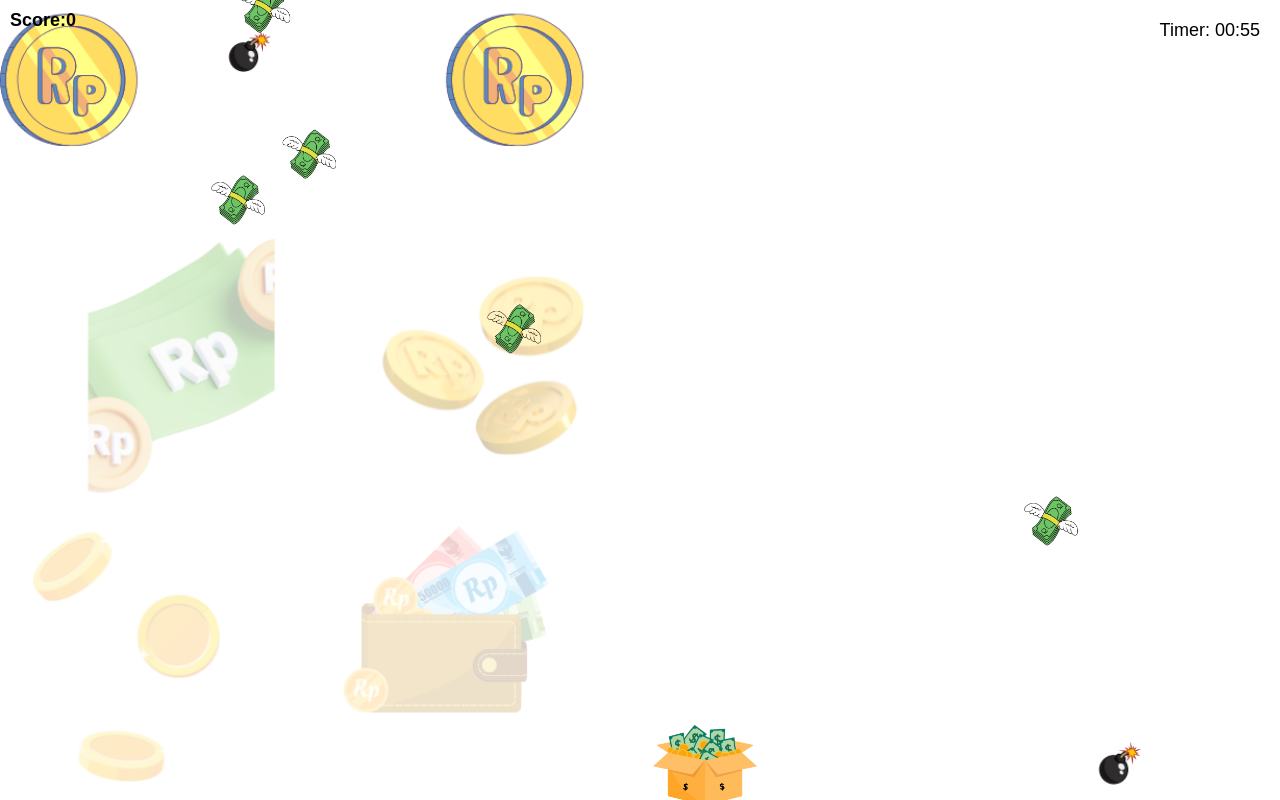
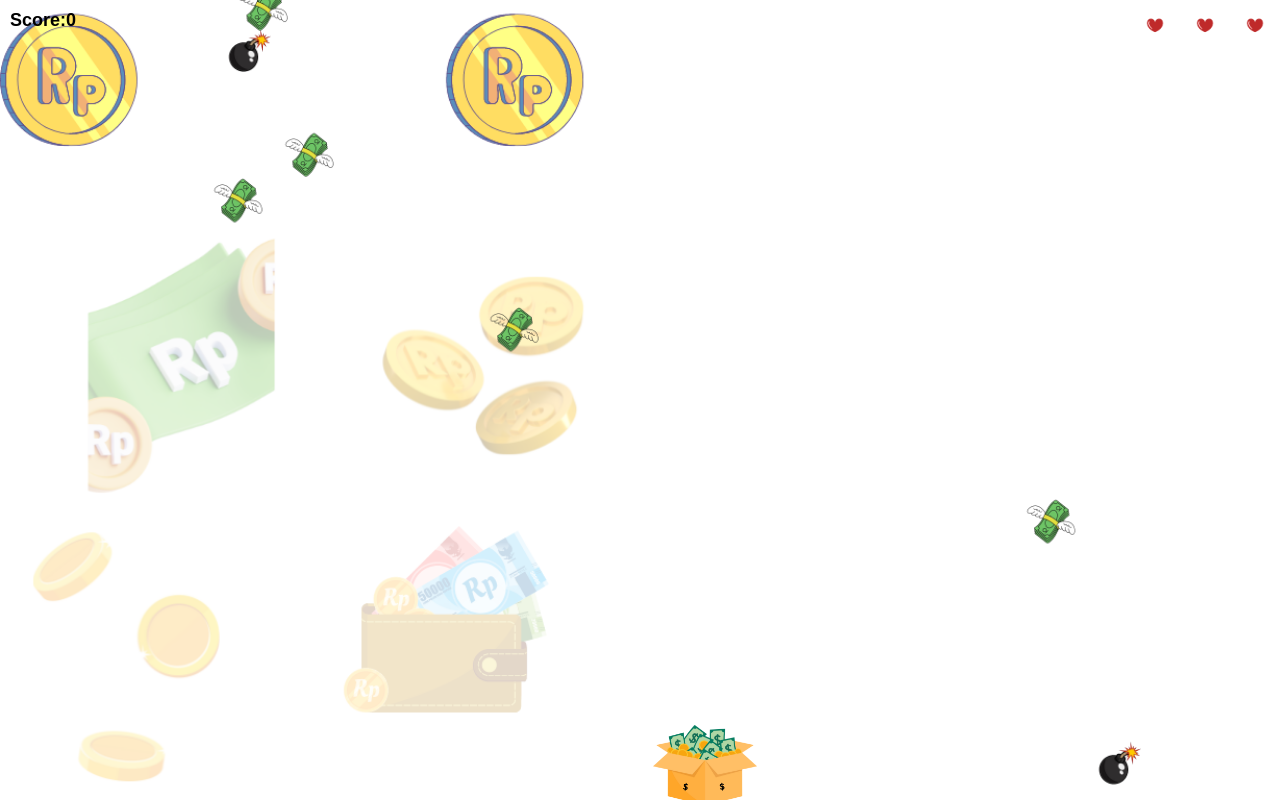
Before and after one commit to bryanjo28/SpaceInvader, a plain HTML site: page index.html in a window 1280 px wide. Drawn offline with Linux system fonts and the light colour scheme.

Commit message:
updated live

```diff
--- a/index.html
+++ b/index.html
@@ -17,12 +17,12 @@
 
     <p style="position: fixed; z-index: 10; color: black; left: 10px; top: 10px; margin: 0;
 			font-family: sans-serif; font-size: 18px; font-weight: bold; "><span>Score:</span><span id="score">0</span></p>
-    <p
-        style="position: fixed; z-index: 10; color: black; top: 20px; right: 20px; margin: 0; font-family: sans-serif; font-size: 18px; ">
-        <span>Timer:</span> <span id="timer"></span>
-    </p>
 
-
+    <div id="lives"  style="position: fixed; z-index: 10; color: black; top: 0px; right: 0px; ">
+        <span id="life1"></span>
+        <span id="life2"></span>
+        <span id="life3"></span>
+    </div>
     <canvas id="gameCanvas"></canvas>
     <script src="script.js"></script>
 
--- a/script.js
+++ b/script.js
@@ -5,6 +5,7 @@ const canvas = document.getElementById('gameCanvas');
 const ctx = canvas.getContext('2d');
 const scoreEl = document.querySelector("#score");
 const time = document.querySelector("#timer");
+const livesContainer = document.querySelector("#lives");
 const gameOverDialog = document.querySelector("#gameOverDialog");
 
 
@@ -24,13 +25,14 @@ const player = {
 const circles = [];
 const circleRadius = 15;
 const maxCircleSpeed = 5;
+const blueCircleSpawnRate = 0.4;
+const maxLives = 3; // Maximum number of lives
 
-const blueCircleSpawnRate = 0.3; // Adjust this value for desired spawn rate
 // Load the image for the red circle
 const image = new Image();
 image.src = 'money.png';
 
-//load bomb image
+// Load bomb image
 const image2 = new Image()
 image2.src = 'bomb.png'
 
@@ -38,7 +40,11 @@ image2.src = 'bomb.png'
 const playerImage = new Image();
 playerImage.src = 'box.png';
 
-//sound
+// Load heart image
+const heartImage = new Image();
+heartImage.src = 'heart.png';
+
+// Sound
 const coinSound = new Audio("/audio/coinsoundmin.mp3");
 const bombSound = new Audio("/audio/explode.wav");
 const gameOverSound = new Audio("/audio/gameover.mp3");
@@ -117,9 +123,6 @@ function handleTouchEnd(event) {
     touchStartX = null;
 }
 
-
-
-
 // Generate a random circle
 function generateCircle() {
     const isBlue = Math.random() < blueCircleSpawnRate;
@@ -134,13 +137,11 @@ function generateCircle() {
     };
     if (isBlue) {
         circle.image = image2;
-    } else{
-
+    } else {
         circle.image = image;
     }
     circles.push(circle);
 }
-
 
 // Update circles position and check for collision with the player or the bottom of canvas
 function updateCircles(deltaTime) {
@@ -155,25 +156,34 @@ function updateCircles(deltaTime) {
             circle.y > player.y &&
             circle.y < player.y + player.height
         ) {
-            // Remove the circle and player
             circles.splice(i, 1);
             i--;
             if (!circle.isBlue) {
+                coinSound.play();
                 score += 100;
             } else {
-                score -= 100;
+                bombSound.play();
+                lives--; // Reduce lives if hit a bomb
+                updateLivesDisplay(); // Update lives display
+                if (lives === 0) {
+                    gameOver = true;
+                    gameOverSound.play();
+                    clearInterval(timerInterval);
+                    showGameOverDialog(); // Call function to show game over dialog
+                }
             }
             scoreEl.textContent = score;
-            continue; // Skip further processing for this circle since it's removed
+            continue;
         }
 
         // Check collision with the bottom of canvas
         if (circle.y > canvas.height + circleRadius) {
-            circles.splice(i, 1); // Remove circle if it's beyond canvas height
-            i--; // Decrement i since array length has changed
+            circles.splice(i, 1);
+            i--;
         }
     }
 }
+
 // Draw player
 function drawPlayer() {
     ctx.drawImage(playerImage, player.x, player.y, player.width, player.height);
@@ -182,105 +192,34 @@ function drawPlayer() {
 // Draw circles
 function drawCircles() {
     for (const circle of circles) {
-        if (circle.isBlue) {
-            // ctx.beginPath();
-            // ctx.arc(circle.x, circle.y, circleRadius, 0, Math.PI * 2);
-            // ctx.fillStyle = '#0000FF';
-            // ctx.fill();
-            // ctx.closePath();
-
-            const imageWidth = circleRadius * 8; // Adjust the multiplier as needed
-            const imageHeight = circleRadius * 8; // Keep aspect ratio
-            ctx.drawImage(circle.image, circle.x - imageWidth / 2, circle.y - imageHeight / 2, imageWidth, imageHeight);
-        } else {
-             // Adjust the width here (e.g., multiply by 2)
-            const imageWidth = circleRadius * 9; // Adjust the multiplier as needed
-            const imageHeight = circleRadius * 9; // Keep aspect ratio
-            ctx.drawImage(circle.image, circle.x - imageWidth / 2, circle.y - imageHeight / 2, imageWidth, imageHeight);
-        }
+        const imageWidth = circleRadius * 8; // Adjust the multiplier as needed
+        const imageHeight = circleRadius * 8; // Keep aspect ratio
+        ctx.drawImage(circle.image, circle.x - imageWidth / 2, circle.y - imageHeight / 2, imageWidth, imageHeight);
     }
 }
 
-let score = 0
-
-// Update circles position and check for collision with the player or the bottom of canvas
-function updateCircles(deltaTime) {
-    for (let i = 0; i < circles.length; i++) {
-        const circle = circles[i];
-        circle.y += circle.speed * deltaTime / 15;
-
-        // Check collision with the player
-        if (
-            circle.x > player.x &&
-            circle.x < player.x + player.width &&
-            circle.y > player.y &&
-            circle.y < player.y + player.height
-        ) {
-            // Remove the circle and player
-            circles.splice(i, 1);
-            i--;
-            if (!circle.isBlue) {
-                coinSound.play();
-                score += 100;
-            } else {
-                bombSound.play()
-                score -= 100;
-            }
-            scoreEl.textContent = score;
-            continue; // Skip further processing for this circle since it's removed
-        }
-
-        // Check collision with the bottom of canvas
-        if (circle.y > canvas.height + circleRadius) {
-            circles.splice(i, 1); // Remove circle if it's beyond canvas height
-            i--; // Decrement i since array length has changed
-        }
-    }
-}
-
-// Timer variables
-let gameTimeInSeconds = 60; // 2 minutes
+let score = 0;
+let lives = maxLives; // Initial number of lives
 let gameOver = false;
 let lastTime = 0;
 let timerInterval;
 
-
 // Function to show game over dialog
 function showGameOverDialog() {
     var scoreDisplay = gameOverDialog.querySelector("#scoreDisplay");
-
     scoreDisplay.textContent = score;
-
     gameOverDialog.style.display = 'block';
-
 }
-
-
-// Update timer
-function updateTimer(deltaTime) {
-    gameTimeInSeconds -= deltaTime / 1000;
-    const minutes = Math.floor(gameTimeInSeconds / 60);
-    const seconds = Math.floor(gameTimeInSeconds % 60);
-    time.textContent = `${minutes.toString().padStart(2, '0')}:${seconds.toString().padStart(2, '0')}`;
-
-    if (gameTimeInSeconds <= 0) {
-        gameOver = true;
-        gameOverSound.play()
-        clearInterval(timerInterval);
-        showGameOverDialog(); // Call function to show game over dialog
-    }
-}
-
 
 // Function to restart the game
 function restartGame() {
     // Reset game variables
-    gameTimeInSeconds = 60;
     gameOver = false;
     score = 0;
+    lives = maxLives;
     circles.length = 0; // Clear circles array
     scoreEl.textContent = '0'; // Reset score display
-    time.textContent = '01:00'; // Reset timer display
+    updateLivesDisplay(); // Reset lives display
 
     // Hide the game over dialog
     gameOverDialog.style.display = 'none';
@@ -289,6 +228,21 @@ function restartGame() {
     lastTime = 0;
     requestAnimationFrame(gameLoop);
 }
+
+// Update timer
+function updateTimer(deltaTime) {
+    // Time is unlimited, no need to update timer
+}
+
+// Function to update lives display
+function updateLivesDisplay() {
+    livesContainer.innerHTML = '';
+    for (let i = 0; i < lives; i++) {
+        livesContainer.innerHTML += '<span class="life-icon"><img src="heart.png" alt="Heart"></span>';
+    }
+}
+
+updateLivesDisplay(); // Call the function to display initial lives
 
 // Main game loop
 function gameLoop(timestamp) {
--- a/styles.css
+++ b/styles.css
@@ -48,3 +48,11 @@ canvas {
 .dialog button:hover {
     background-color: #0077BB;
 }
+
+.life-icon {
+    display: inline-block;
+    width: 50px; /* Adjust width and height as needed */
+    height: 40px;
+    background-image: url('heart.png'); /* Use heart.png as background image */
+    background-size: cover;; /* Add margin for spacing */
+}
```
Also changed, not shown: heart.png (added).
